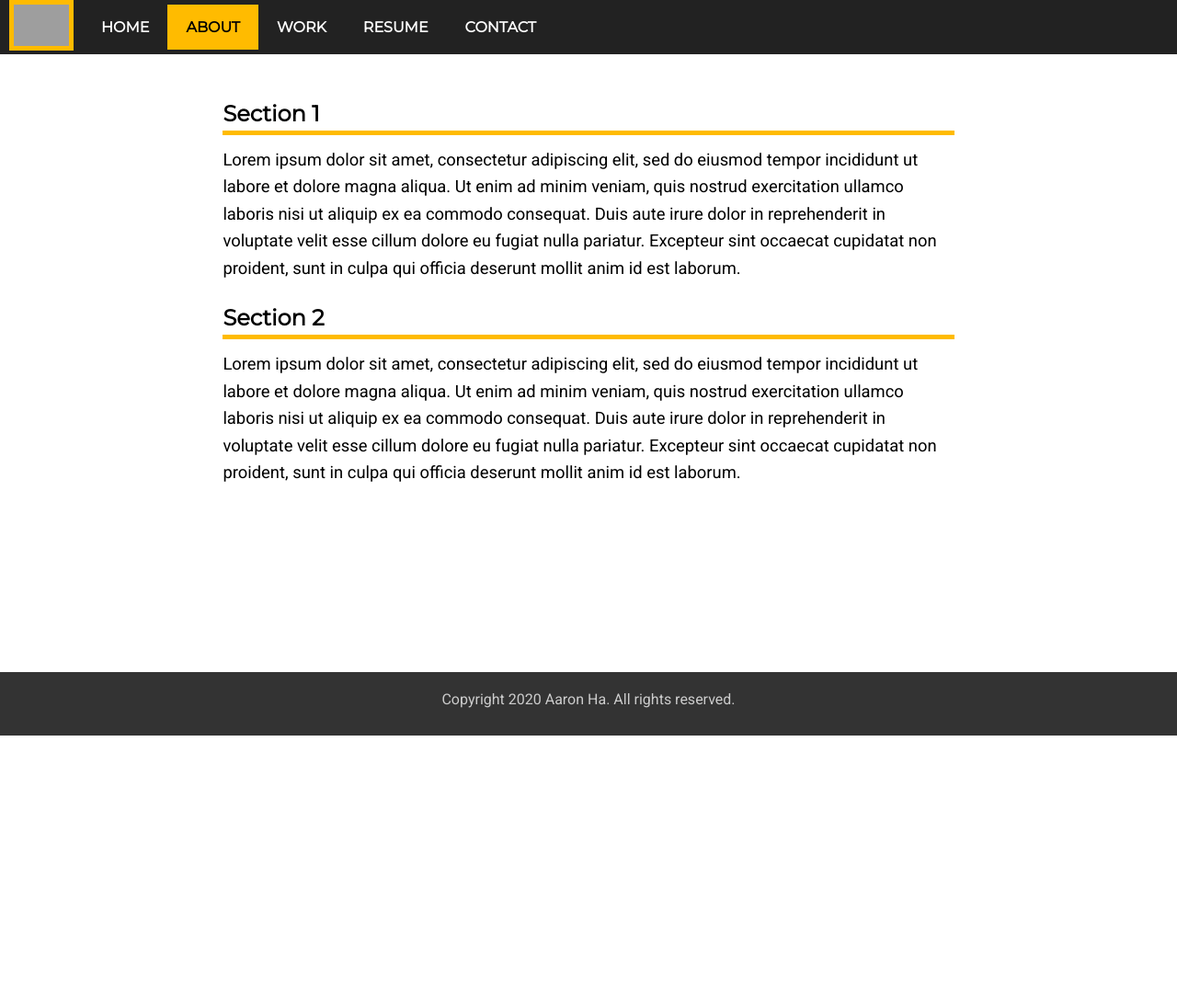
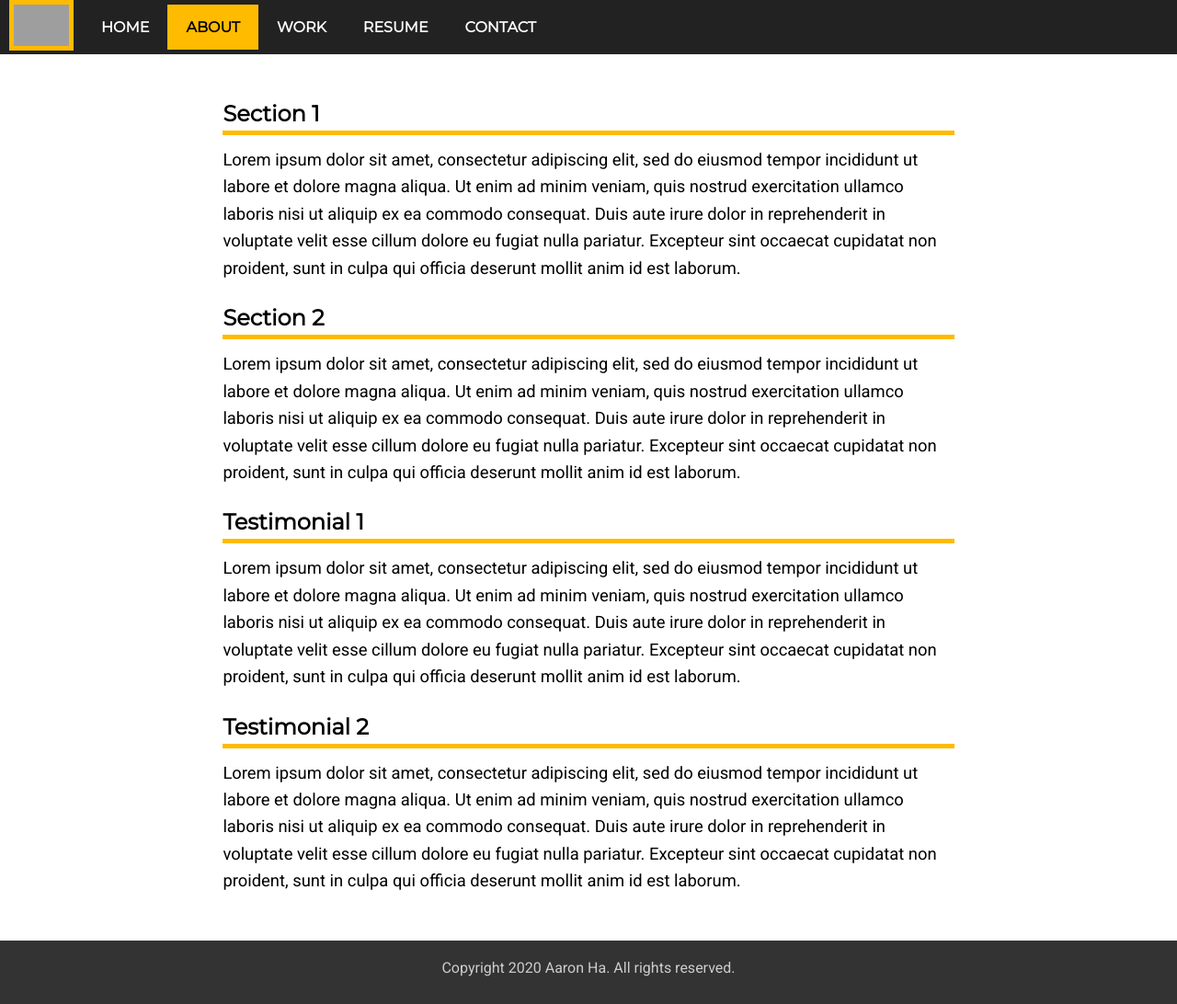
Before and after one commit to AortaHeart/MidtermQ1, a plain HTML site: page about.html in a window 1280 px wide. Shown: the whole page at 92% size. Before the commit the page ends 800 px from the top, so only its background shows below. Drawn offline with Linux system fonts and the light colour scheme; grey boxes are pictures that could not be loaded.

Commit message:
Update about.html

```diff
--- a/about.html
+++ b/about.html
@@ -30,6 +30,10 @@
   <p>Lorem ipsum dolor sit amet, consectetur adipiscing elit, sed do eiusmod tempor incididunt ut labore et dolore magna aliqua. Ut enim ad minim veniam, quis nostrud exercitation ullamco laboris nisi ut aliquip ex ea commodo consequat. Duis aute irure dolor in reprehenderit in voluptate velit esse cillum dolore eu fugiat nulla pariatur. Excepteur sint occaecat cupidatat non proident, sunt in culpa qui officia deserunt mollit anim id est laborum.</p>
   <h3 class="text-header">Section 2</h3>
   <p>Lorem ipsum dolor sit amet, consectetur adipiscing elit, sed do eiusmod tempor incididunt ut labore et dolore magna aliqua. Ut enim ad minim veniam, quis nostrud exercitation ullamco laboris nisi ut aliquip ex ea commodo consequat. Duis aute irure dolor in reprehenderit in voluptate velit esse cillum dolore eu fugiat nulla pariatur. Excepteur sint occaecat cupidatat non proident, sunt in culpa qui officia deserunt mollit anim id est laborum.</p>
+  <h3 class="text-header">Testimonial 1</h3>
+  <p>Lorem ipsum dolor sit amet, consectetur adipiscing elit, sed do eiusmod tempor incididunt ut labore et dolore magna aliqua. Ut enim ad minim veniam, quis nostrud exercitation ullamco laboris nisi ut aliquip ex ea commodo consequat. Duis aute irure dolor in reprehenderit in voluptate velit esse cillum dolore eu fugiat nulla pariatur. Excepteur sint occaecat cupidatat non proident, sunt in culpa qui officia deserunt mollit anim id est laborum.</p>
+  <h3 class="text-header">Testimonial 2</h3>
+  <p>Lorem ipsum dolor sit amet, consectetur adipiscing elit, sed do eiusmod tempor incididunt ut labore et dolore magna aliqua. Ut enim ad minim veniam, quis nostrud exercitation ullamco laboris nisi ut aliquip ex ea commodo consequat. Duis aute irure dolor in reprehenderit in voluptate velit esse cillum dolore eu fugiat nulla pariatur. Excepteur sint occaecat cupidatat non proident, sunt in culpa qui officia deserunt mollit anim id est laborum.</p>
 </section>
 <section id="footer">
   Copyright 2020 Aaron Ha. All rights reserved.
```
